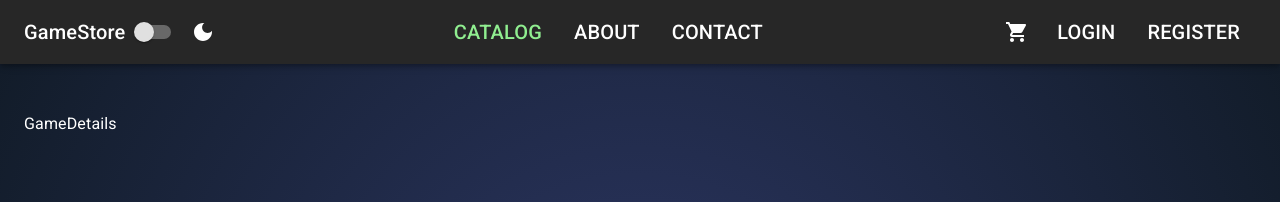
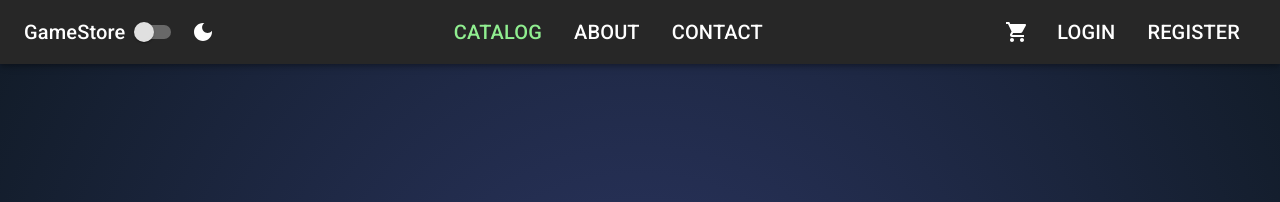
Before and after one commit to Qwerier/game-store, a React (Vite) app in the folder frontend/: page /catalog/1 in a window 1280 px wide. Shown: the top 202 px of the page. Built offline with nearby package versions, Linux system fonts and the light colour scheme; no server answers.

Commit message:
Start coding the page showing detailed information about a game

```diff
--- a/frontend/src/features/catalog/GameCard.tsx
+++ b/frontend/src/features/catalog/GameCard.tsx
@@ -1,5 +1,6 @@
 import { Button, Card, CardActions, CardContent, CardMedia, Typography } from "@mui/material";
 import { Game } from "../../app/models/Game";
+import { Link } from "react-router-dom";
 
 type Props = {
   game: Game;
@@ -29,7 +30,7 @@ export default function GameCard({ game }: Props) {
           <Typography
             gutterBottom
             sx={{color: 'primary.main'}}
-            variant='subtitle2'
+            variant= 'subtitle1'
             >
               {game.name.toUpperCase()}
           </Typography>
@@ -44,7 +45,7 @@ export default function GameCard({ game }: Props) {
         <CardActions
           sx={{justifyContent: 'space-between'}}
         >
-          <Button>Details</Button>
+          <Button component={Link} to={`/catalog/${game.id}`} >Details</Button> {/* Link from react-router-dom as we're retrieving the id */}
         </CardActions>
       </Card>
     </>
--- a/frontend/src/features/catalog/GameDetails.tsx
+++ b/frontend/src/features/catalog/GameDetails.tsx
@@ -1,5 +1,18 @@
+import { useEffect, useState } from "react";
+import { useParams } from "react-router-dom"
+import { Game } from "../../app/models/Game";
+
 export default function GameDetails() {
+  const {id} = useParams();
+  const [game, setGame] = useState<Game | null>(null); // could be a non existing product
+
+  useEffect(()=>{
+    fetch(`https://localhost:5200/api/games/${id}`)
+      .then(response => response.json())
+      .then(data => setGame(data))
+      .catch(err => console.log(err))
+  }, [id]);
   return (
-    <div>GameDetails</div>
+    <div>{game?.name}</div>
   )
 }
```
